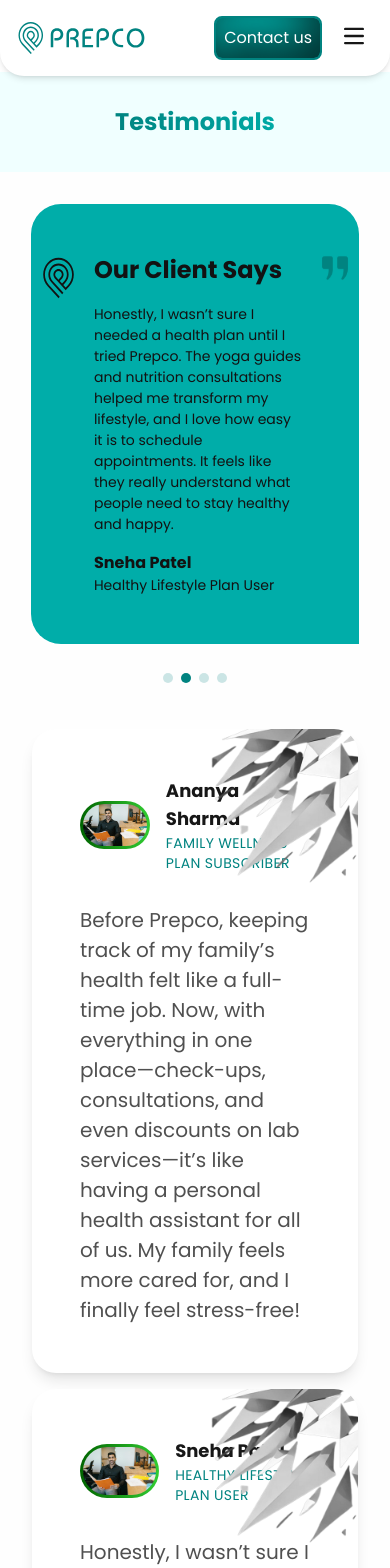
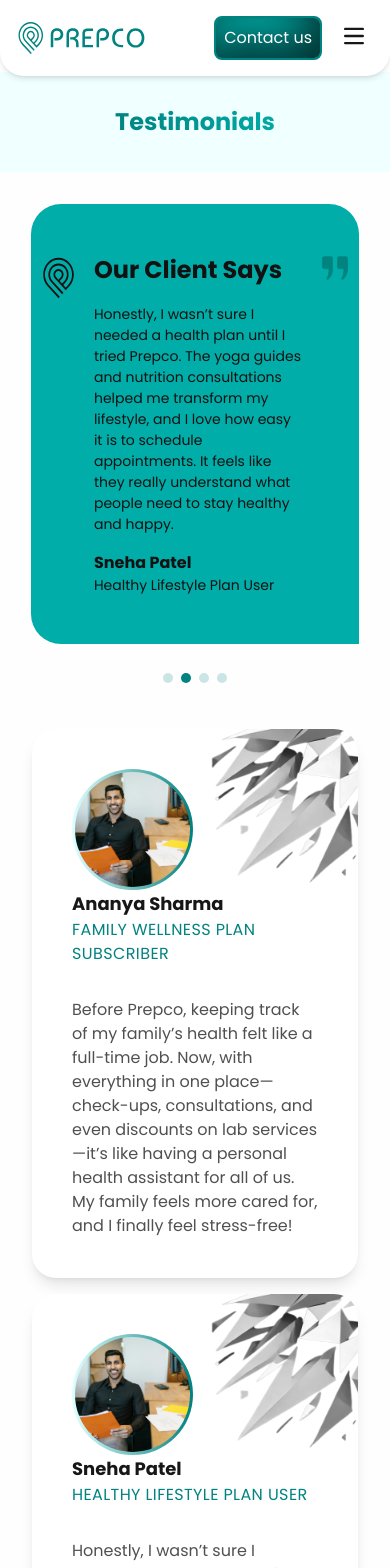
Before and after one commit to Prepco-creator/PREPCO, a Next.js app: page /testimonials in a window 390 px wide. Shown: the top 1568 px of the page. Built offline with nearby package versions, Linux system fonts and the light colour scheme; a web font is replaced by a local one.

Commit message:
Testimonial Cards are set to responsively correct

```diff
--- a/src/components/testimonials/TestimonialCard.tsx
+++ b/src/components/testimonials/TestimonialCard.tsx
@@ -5,7 +5,7 @@ import Image from 'next/image'
 
 const TestimonialCard: React.FC<TestimonialCardProps> = ({ testimonial }) => {
     return (
-        <div className="p-12 overflow-hidden testimonial-card relative bg-white shadow-lg rounded-3xl flex flex-col items-start text-start transform transition-transform duration-300 hover:-translate-y-2 hover:shadow-2xl group">
+        <div className="p-10 md:p-12 overflow-hidden testimonial-card relative bg-white shadow-lg rounded-3xl flex flex-col items-start text-start transform transition-transform duration-300 hover:-translate-y-2 hover:shadow-2xl group">
             <Image
                 width={200}
                 height={173}
@@ -14,7 +14,7 @@ const TestimonialCard: React.FC<TestimonialCardProps> = ({ testimonial }) => {
                 alt={'clip-img'}
             />
 
-            <div className="testimonial-card__header flex items-center">
+            <div className="testimonial-card__header flex flex-col md:flex-row items-start md:items-center">
                 <div className="testimonial-card__image-wrapper relative">
                     {/* Profile Image with Gradient Border */}
                     <div className="relative rounded-full p-[3px] bg-custom-gradient-1">
@@ -23,13 +23,13 @@ const TestimonialCard: React.FC<TestimonialCardProps> = ({ testimonial }) => {
                             height={115}
                             src={images.jpgs.testimonialImage}
                             alt="Client"
-                            className="rounded-full bg-white"
+                            className="rounded-full bg-white aspect-square object-cover"
                         />
                     </div>
                 </div>
-                <div className="testimonial-card__details ml-4">
+                <div className="testimonial-card__details md:ml-4">
                     <h3 className="text-lg font-bold text-gray-800">{testimonial.testimonee}</h3>
-                    <p className="text-sm text-primary uppercase tracking-wide">{testimonial.position}</p>
+                    <p className="text-base lg:text-sm text-primary uppercase tracking-wide">{testimonial.position}</p>
                 </div>
             </div>
             <div className="testimonial-card__review mt-4">
@@ -39,7 +39,7 @@ const TestimonialCard: React.FC<TestimonialCardProps> = ({ testimonial }) => {
                         <i key={i} className="fa fa-star"></i>
                     ))}
                 </div>
-                <p className="mt-4 text-gray-600 text-custom-20 font-normal text-secondaryDark">
+                <p className="mt-4 text-gray-600 text-custom-16 md:text-custom-20 font-normal text-secondaryDark">
                     {testimonial.testimonial}
                 </p>
             </div>
--- a/src/components/testimonials/TestimonialGrid.tsx
+++ b/src/components/testimonials/TestimonialGrid.tsx
@@ -6,7 +6,7 @@ import { Testimonial } from '@/types';
 const TestimonialGrid: React.FC<SwiperComponent1Props> = ({ testimonials }) => {
     return (
         <section>
-            <div className="p-8 lg:p-16 lg:pb-8 grid grid-cols-1 md:grid-cols-2 gap-4">
+            <div className="p-8 lg:p-16 lg:pb-8 grid grid-cols-1 lg:grid-cols-2 gap-4">
                 {testimonials.map((testimonial: Testimonial, index: number) => (
                     <TestimonialCard key={index} testimonial={testimonial} />
                 ))}
--- a/tailwind.config.ts
+++ b/tailwind.config.ts
@@ -61,7 +61,7 @@ export default {
       },
       backgroundImage: {
         'custom-gradient': 'linear-gradient(270deg, #00ADA9 0%, #00807D 100%)',
-        'custom-gradient-1': 'linear-gradient(to right, #006400, #32CD32)',
+        'custom-gradient-1': 'linear-gradient(to right, #E0FFFF, #008080)',
       },
       boxShadow: {
         'double-inset': '-12px -12px 48px 0px #022C2B inset, 16px 16px 24px 0px #00DAD4 inset',
```
